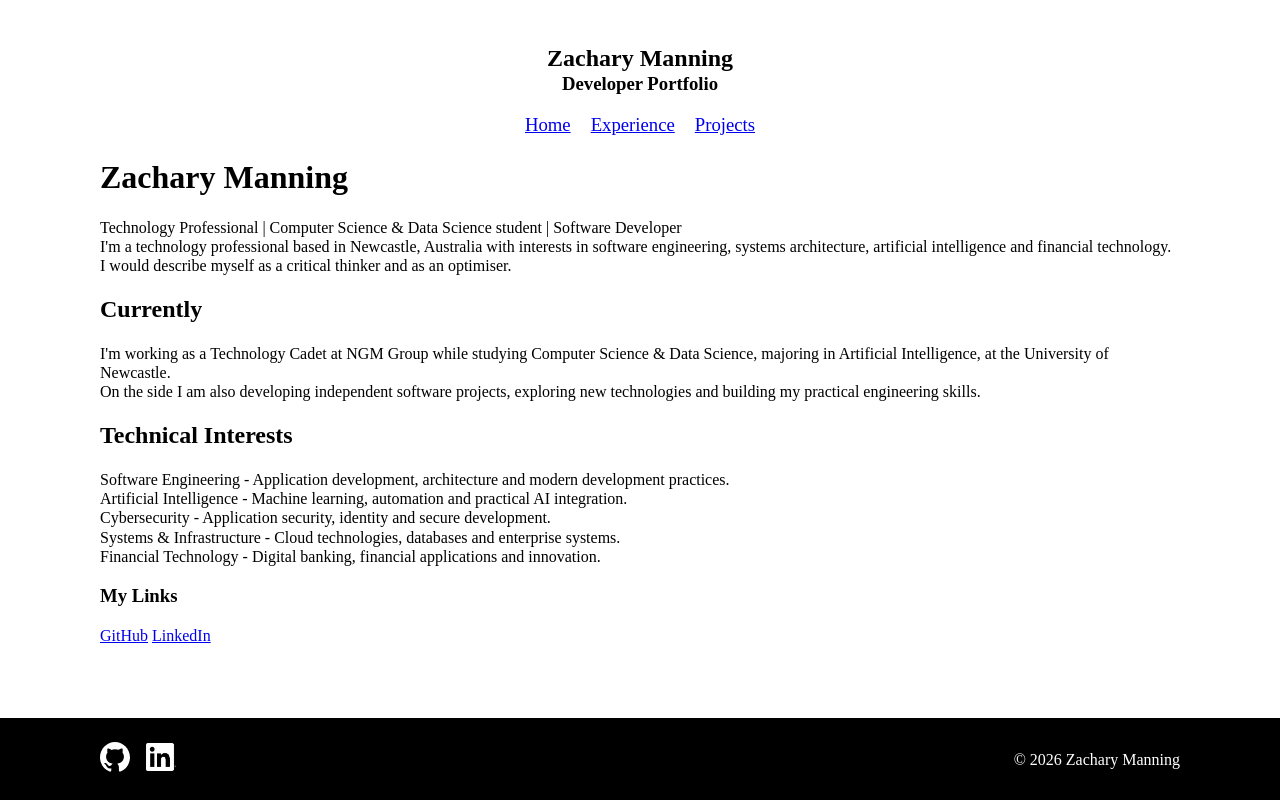
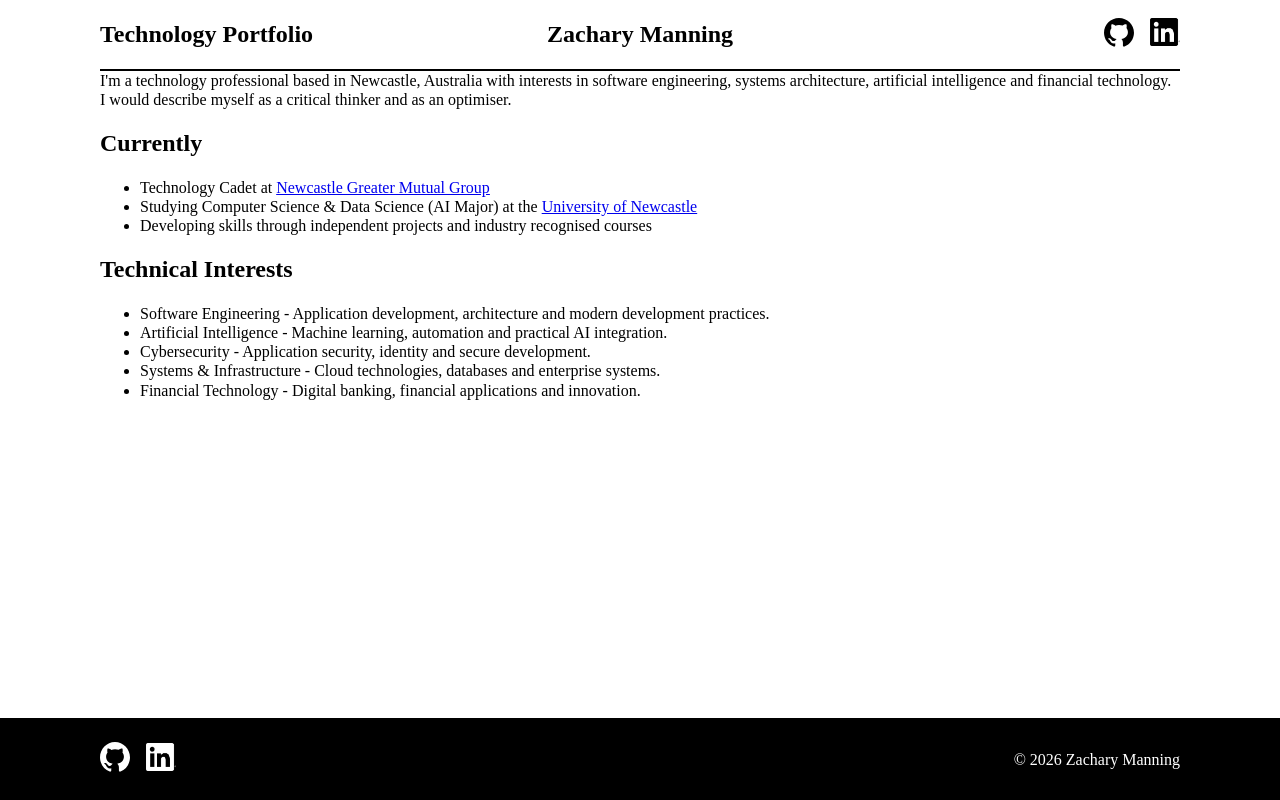
Before and after one commit to KingManning/zacharymanning-portfolio, a plain HTML site: page index.html in a window 1280 px wide. Drawn offline with Linux system fonts and the light colour scheme.

Commit message:
improved header

```diff
--- a/assets/css/style.css
+++ b/assets/css/style.css
@@ -77,6 +77,23 @@ a:link:active,
 a:visited:active {
   color: #FF0000;
 }
+ul {
+  list-style-type: disc;
+  list-style-position: outside;
+  margin-block: 1em;
+  padding-inline-start: 40px;
+}
+
+ol {
+  list-style-type: decimal;
+  list-style-position: outside;
+  margin-block: 1em;
+  padding-inline-start: 40px;
+}
+
+li {
+  display: list-item;
+}
 
 /* Content specific styles */
 a:hover {
@@ -90,36 +107,43 @@ body {
     flex-direction: column;
     margin: 0;
 }
-.site-name {
-    display: block;
-    font-size: 1.5em;
-    margin-top: 0.83em;
-    margin-left: 0;
-    margin-right: 0;
-    font-weight: bold;
-}
-.site-topic {
-    display: block;
-    font-size: 1.17em;
-    margin-bottom: 1em;
-    margin-left: 0;
-    margin-right: 0;
-    font-weight: bold;
-}
 .hero {
     margin-left: 100px;
     margin-right: 100px;
     margin-bottom: 25px;
 }
 header {
-    text-align: center;
-    padding-top: 1.5rem
+
+    display: grid;
+    grid-template-columns: 1fr auto 1fr;
+    align-items: center;
+    border-bottom: 2px solid black;
 }
-nav {
+.site-topic {
+    margin: 0;
+    justify-self: start;
+    font-size: 1.5em;
+    margin-top: 0.83em;
+    margin-bottom: 0.83em;
+    margin-left: 0;
+    margin-right: 0;
+    font-weight: bold;
+}
+.site-name {
+    margin: 0;
+    justify-self: center;
+    font-size: 1.5em;
+    margin-top: 0.83em;
+    margin-bottom: 0.83em;
+    margin-left: 0;
+    margin-right: 0;
+    font-weight: bold;
+}
+.header-images {
     display: flex;
-    justify-content: center;
-    gap: 20px;
-    font-size: 1.17em;
+    align-items: center;
+    gap: 1rem;
+    justify-self: end;
 }
 footer {
     position: static;
--- a/index.html
+++ b/index.html
@@ -11,25 +11,29 @@
 <body>
     <div class="hero">
         <header>
-            <p class="site-name">Zachary Manning</p>
-            <p class="site-topic">Developer Portfolio</p>
+            <h2 class="site-topic">Technology Portfolio</h2>
+            <h1 class="site-name">Zachary Manning</h1>
+            <div class="header-images">
+                <a rel="me" href="https://github.com/KingManning">
+                    <img src="./assets/images/GitHub_Invertocat_Black.svg" width="30">
+                </a>
+                <a rel="me" href="https://www.linkedin.com/in/zachary-manning-64b93733a/">
+                    <img src="./assets/images/InBug-Black.png" width="30">
+                </a>
+            </div>
         </header>
-        <nav>
-            <a href="./index.html">Home</a>
-            <a href="./experience/index.html">Experience</a>
-            <a href="./projects/index.html">Projects</a>
-        </nav>
         <main>
             <section>
-                <h1>Zachary Manning</h1>
-                <p>Technology Professional | Computer Science & Data Science student | Software Developer</p>
                 <p>I'm a technology professional based in Newcastle, Australia with interests in software engineering, systems architecture, artificial intelligence and financial technology.</p>
                 <p>I would describe myself as a critical thinker and as an optimiser.</p>
             </section>
             <section>
                 <h2>Currently</h2>
-                <p>I'm working as a Technology Cadet at NGM Group while studying Computer Science & Data Science, majoring in Artificial Intelligence, at the University of Newcastle.</p>
-                <p>On the side I am also developing independent software projects, exploring new technologies and building my practical engineering skills.</p>
+                <ul>
+                    <li>Technology Cadet at <a href="https://www.ngmgroup.com.au/">Newcastle Greater Mutual Group</a></li>
+                    <li>Studying Computer Science & Data Science (AI Major) at the <a href="https://www.newcastle.edu.au/">University of Newcastle</a></li>
+                    <li>Developing skills through independent projects and industry recognised courses</li>
+                </ul>
             </section>
             <section>
                 <h2>Technical Interests</h2>
@@ -40,11 +44,6 @@
                     <li>Systems & Infrastructure - Cloud technologies, databases and enterprise systems.</li>
                     <li>Financial Technology - Digital banking, financial applications and innovation.</li>
                 </ul>
-            </section>
-            <section>
-                <h3>My Links</h3>
-                <a rel="me" href="https://github.com/KingManning">GitHub</a>
-                <a rel="me" href="https://www.linkedin.com/in/zachary-manning-64b93733a/">LinkedIn</a>
             </section>
         </main>
     </div>
```
